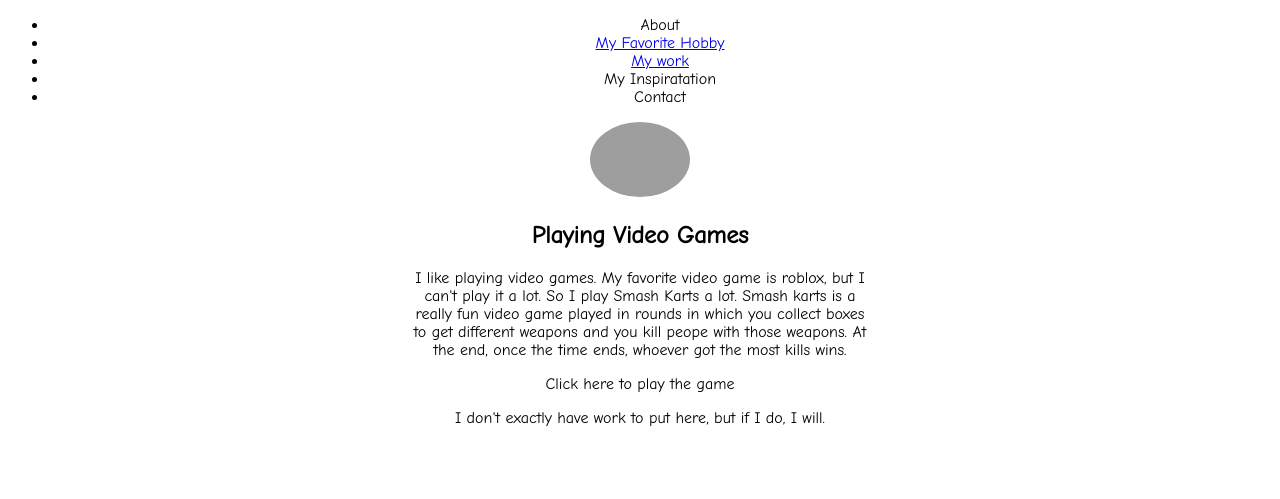
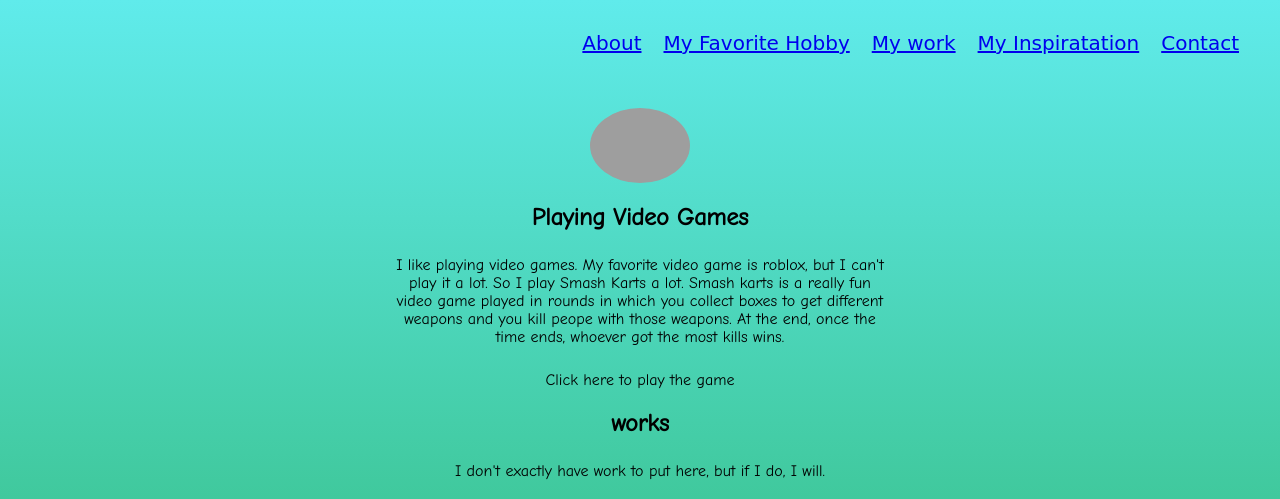
Before and after one commit to duckielover58/my_profile_page, a plain HTML site: page index.html in a window 1280 px wide. Shown: the top 499 px of the page. Drawn offline with Linux system fonts and the light colour scheme; grey boxes are pictures that could not be loaded; a script that the page names is missing.

Commit message:
Add files via upload

```diff
--- a/index.html
+++ b/index.html
@@ -1,5 +1,4 @@
-<!DOCTYPE html>
-<html lang="">
+<html lang="en">
 
 <head>
     <meta charset="utf-8">
@@ -12,20 +11,29 @@
 </head>
 
 <body>
+
+    <ul class="menu">
+        <li class="article"><a href="#Hobby">About</a></li>
+        <li class="article"><a href="#Hobby">My Favorite Hobby</a></li>
+        <li class="article"><a href="#work">My work</a></li>
+        <li class="article"><a href="#inspire">My Inspiratation</a></li>
+        <li class="article"><a href="#work">Contact</a></li>
+    </ul>
     <section id="Hobby">
-        <ul>
-            <li class="article">About</li>
-            <li class="article"><a href="#Hobby">My Favorite Hobby</a></li>
-            <li class="article"><a href="#work">My work</a></li>
-            <li class="article">My Inspiratation</li>
-            <li class="article">Contact</li>
-        </ul>
-        <img src="https://www.joy.land/dist/assets/img/games/og-image/game-1214.png">
+       <div class="heading">
+        <img id="smash" src="https://www.joy.land/dist/assets/img/games/og-image/game-1214.png">
         <h1>Playing Video Games</h1>
         <p>I like playing video games. My favorite video game is roblox, but I can't play it a lot. So I play Smash Karts a lot. Smash karts is a really fun video game played in rounds in which you collect boxes to get different weapons and you kill peope with those weapons. At the end, once the time ends, whoever got the most kills wins. </p>
         <a src="smashkarts.io" target="_blank">Click here to play the game</a>
+        </div>
     </section>
-    <section id="work"><p>I don't exactly have work to put here, but if I do, I will.</p></section>
+    <section id="work">
+       <h1>works</h1>
+        <p>I don't exactly have work to put here, but if I do, I will.</p>
+    </section>
+    <section id="inspire">
+        <a href="https://www.minecraft.net/en-us/"><img id="mine" src="https://images-na.ssl-images-amazon.com/images/I/510KWdgceEL.jpg"></a>
+    </section>
 </body>
 
 </html>
--- a/style.css
+++ b/style.css
@@ -1,21 +1,19 @@
+
 body {
     text-align: center;
-    background-color: linear-gradient ( #fce703 0%,#03fcf0 100%);
     font-family: 'Comic Neue', cursive;
+     background: linear-gradient(#60ebeb 0%, #27ae60 100%);
 }
 
-p {
-    margin-right: 400px;
-    margin-left: 400px;
-}
+.menu {
+    list-style: none;
+    font-family: cursive;
+    top: 10px;
+    position: absolute;
+    right: 30px;
+    z-index: 10;
+    cursor: pointer;
 
-h1 {
-    text-shadow: 2px 2px #F8BBDO;
-}
-
-img {
-    border-radius: 50%;
-    width: 100px;
 }
 
 .article:hover {
@@ -23,6 +21,40 @@ img {
     color: #FFFF;
 }
 
+.article {
+    float: left;
+    padding-left: 11px;
+    padding-right: 11px;
+    padding-top: 5px;
+    color: chartreuse;
+    font-size: 20px;
+
+}
+
+#smash {
+    border-radius: 50%;
+    width: 100px;
+}
+
 html {
     scroll-behavior: smooth;
 }
+
+#Hobby {
+    padding-top: 100px;
+    background: linear-gradient (#fce703 0%, #03fcf0 100%);
+}
+
+p {
+    max-width: 500px;
+    margin: 25px auto;
+}
+
+#mine {
+    transition: transform .2s;
+    width: 500px;
+}
+
+#mine:hover {
+    transform: scale(0.839357947334897895438654478875734985738475);
+}
```
